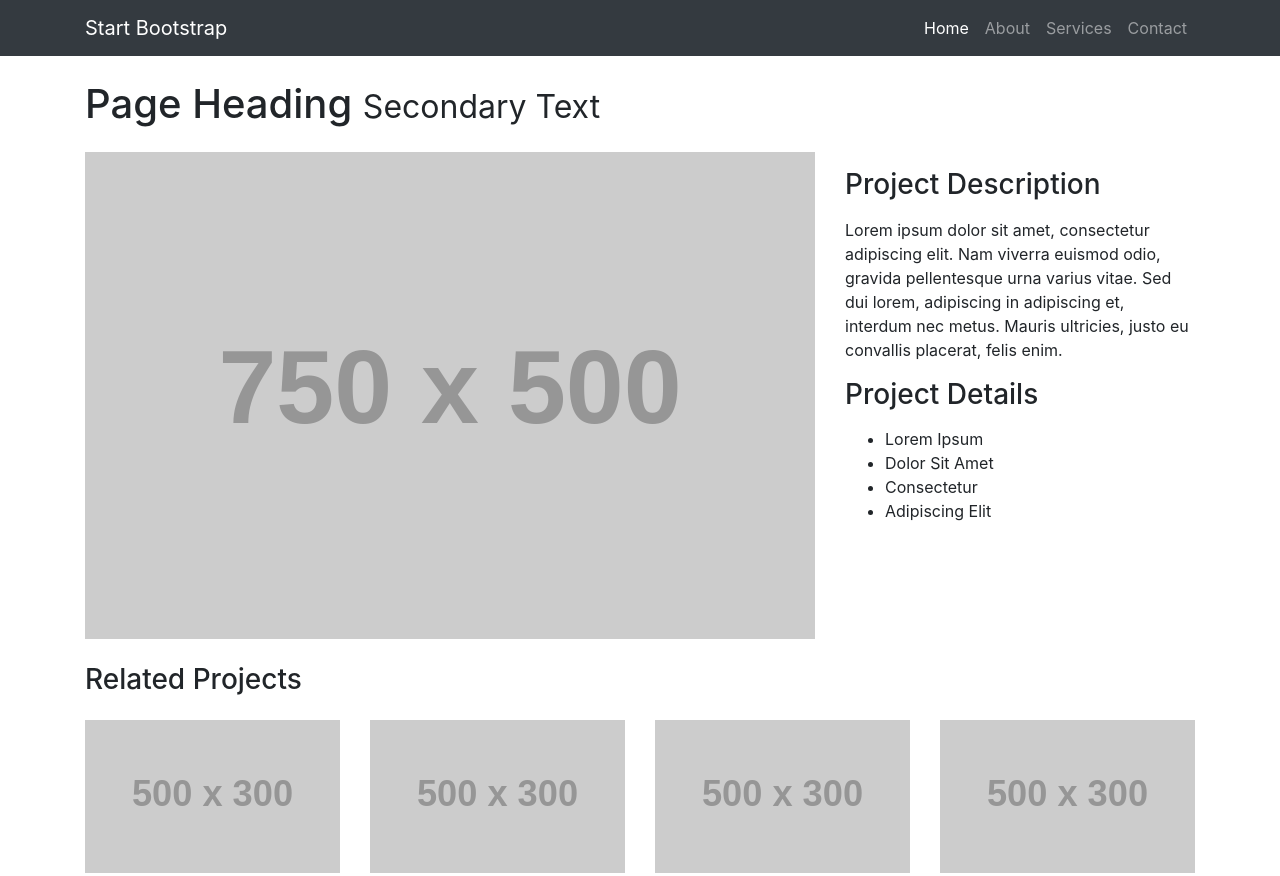
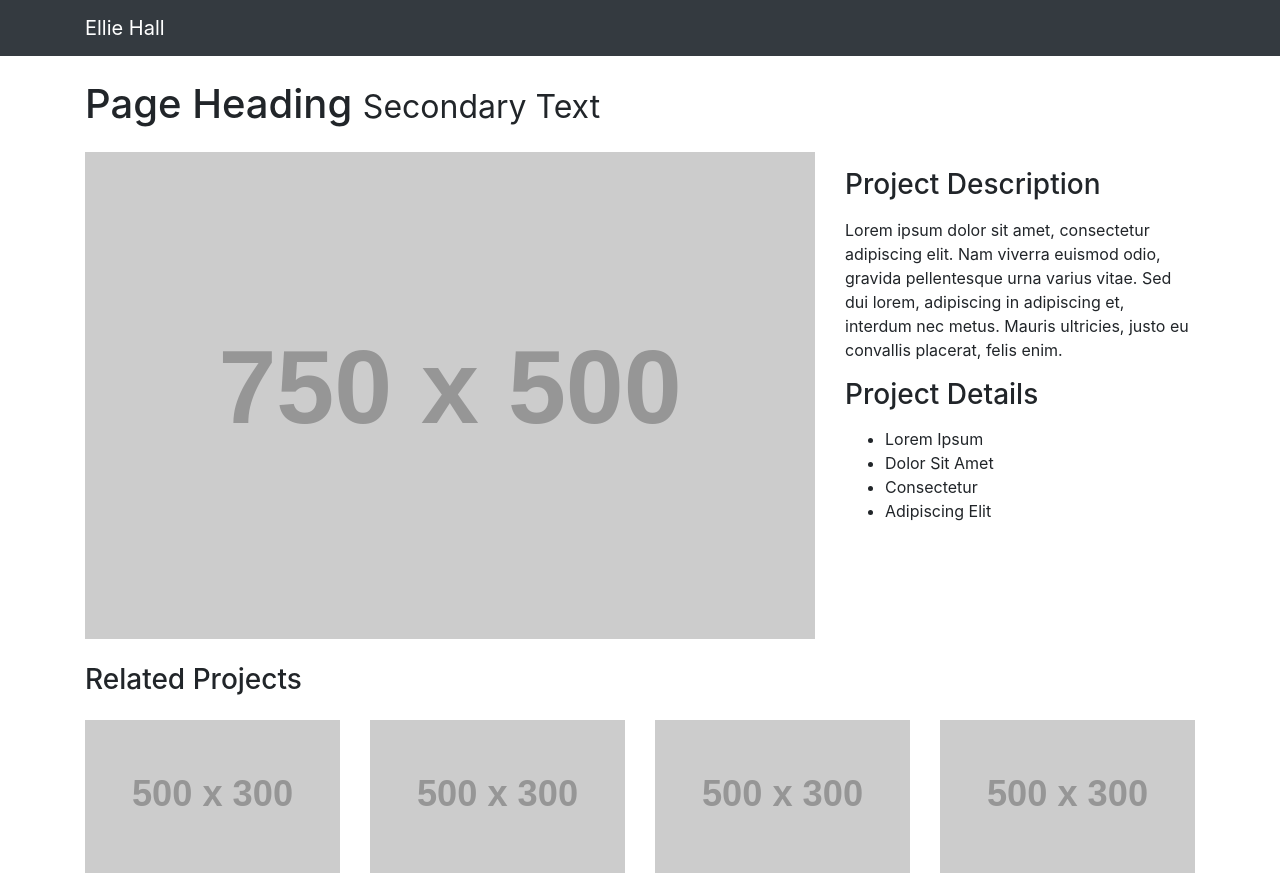
Before and after one commit to EllieHall/EllieHall.github.io, a website: page docs/donut.html in a window 1280 px wide. Shown: the top 876 px of the page. Drawn offline with Linux system fonts and the light colour scheme; placeholder pictures from the web are drawn by us.

Commit message:
Adding and disabling links in header

```diff
--- a/docs/donut.html
+++ b/docs/donut.html
@@ -23,11 +23,11 @@
     <!-- Navigation -->
     <nav class="navbar navbar-expand-lg navbar-dark bg-dark fixed-top">
       <div class="container">
-        <a class="navbar-brand" href="#">Start Bootstrap</a>
+        <a class="navbar-brand" href="../index.html">Ellie Hall</a>
         <button class="navbar-toggler" type="button" data-toggle="collapse" data-target="#navbarResponsive" aria-controls="navbarResponsive" aria-expanded="false" aria-label="Toggle navigation">
           <span class="navbar-toggler-icon"></span>
         </button>
-        <div class="collapse navbar-collapse" id="navbarResponsive">
+<!--        <div class="collapse navbar-collapse" id="navbarResponsive">
           <ul class="navbar-nav ml-auto">
             <li class="nav-item active">
               <a class="nav-link" href="#">Home
@@ -44,7 +44,7 @@
               <a class="nav-link" href="#">Contact</a>
             </li>
           </ul>
-        </div>
+        </div> -->
       </div>
     </nav>
 
```
